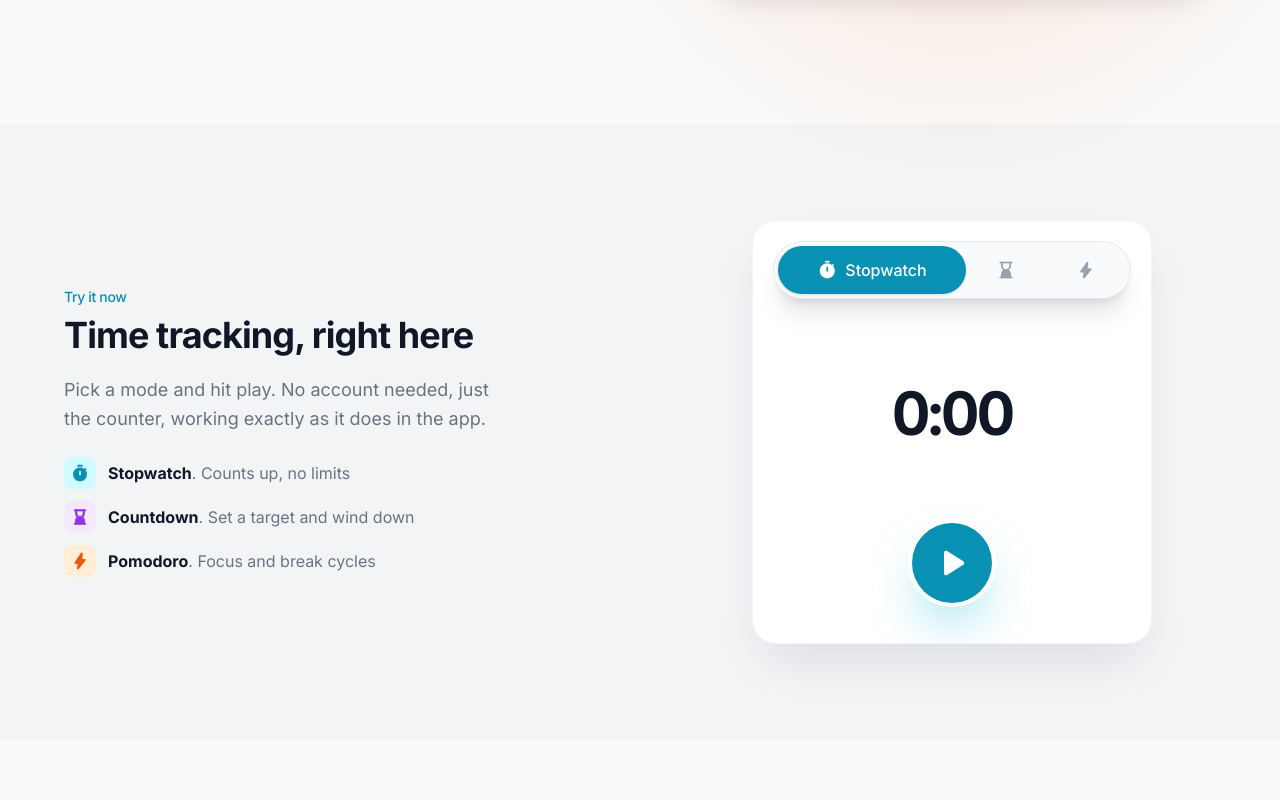
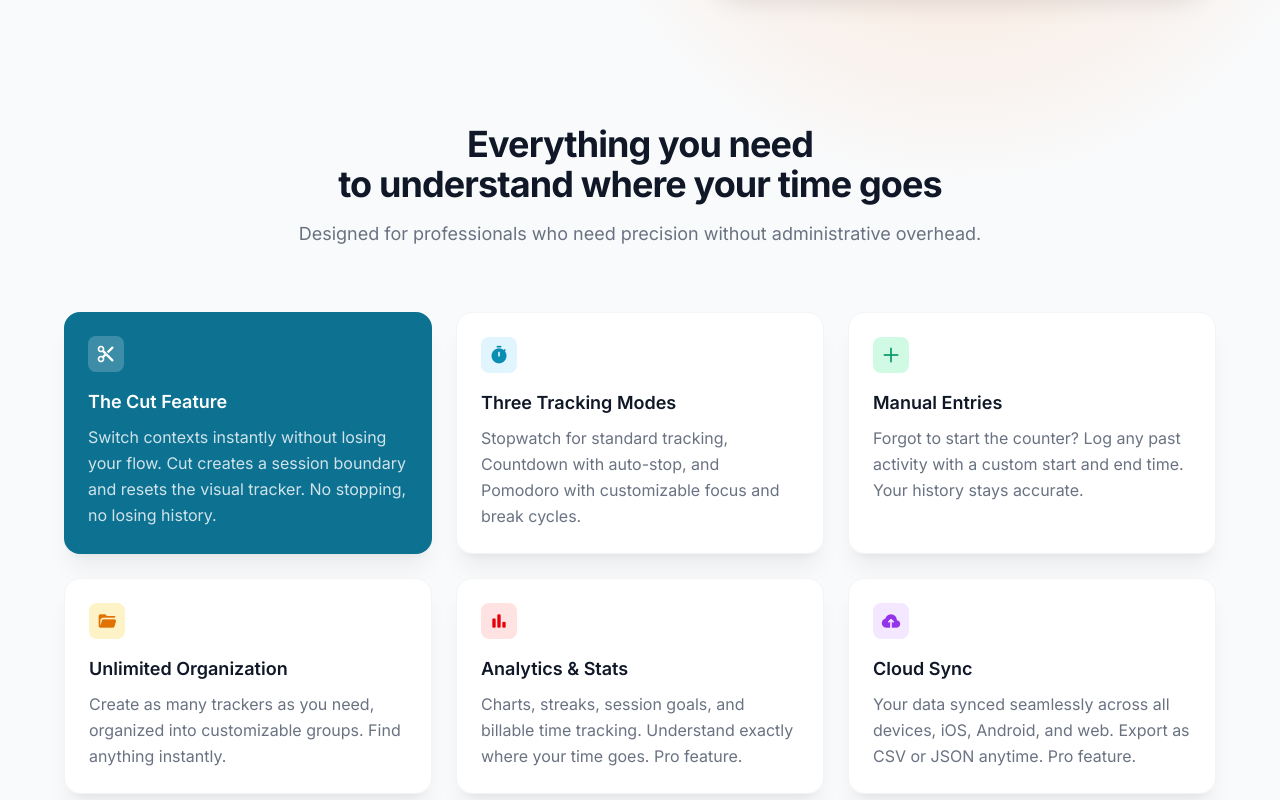
Before and after one commit to TrapShooter/SnappTracker-Website, a Next.js app: page / in a window 1280 px wide. Shown: the part 2000-2800 px from the top of the page. Built offline with nearby package versions, Linux system fonts and the light colour scheme.

Commit message:
Hid demo section

```diff
--- a/app/page.tsx
+++ b/app/page.tsx
@@ -14,8 +14,8 @@ export default function Home() {
         <Header />
         <HeroWithImage />
         <Walkthrough disableTopPadding />
-        <DemoSection />
-        <Features disableBottomPadding />
+        {/* <DemoSection /> */}
+        <Features disableTopPadding disableBottomPadding />
         {/* <Screenshots /> */}
         <FAQ limit={6} />
         <Footer />
```
